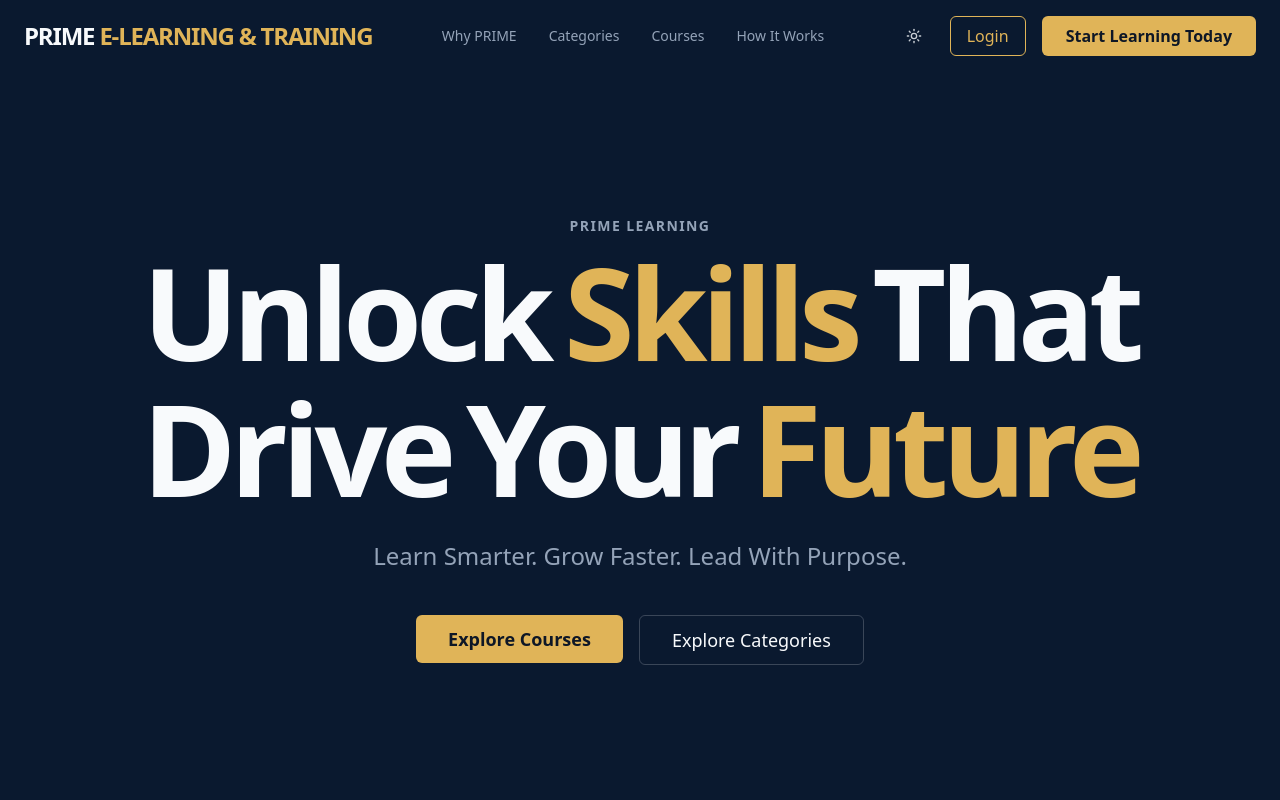
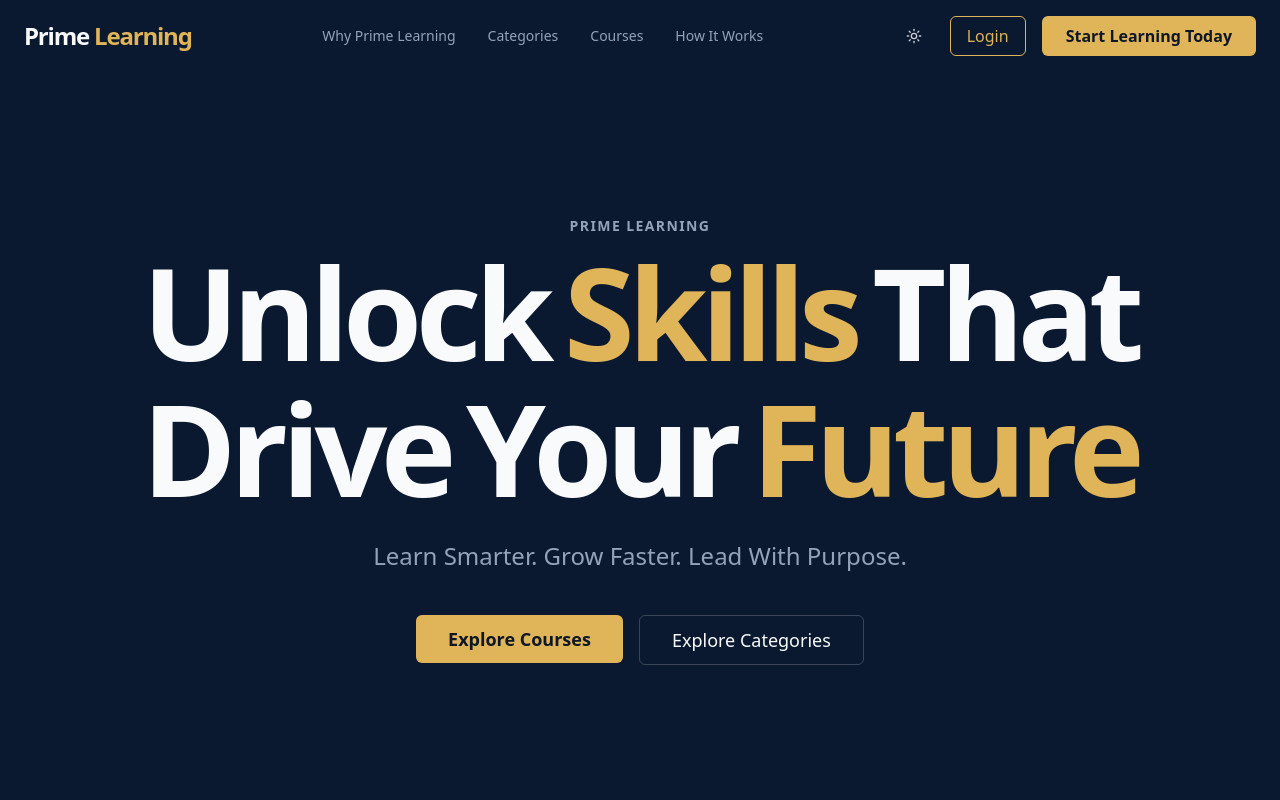
Before and after one commit to Vibe-Coders-Batch/prime-fx-frontend, a Next.js app: page / in a window 1280 px wide. Shown: the top 800 px of the page. Built offline with nearby package versions, Linux system fonts and the light colour scheme; no server answers.

Commit message:
Update branding to "Prime Learning" across footer, navbar, about, and CTA components for consistency. Adjust titles and descriptions to reflect the new branding.

```diff
--- a/src/components/layout/footer.tsx
+++ b/src/components/layout/footer.tsx
@@ -11,9 +11,9 @@ export function Footer() {
     >
       <div className="max-w-7xl mx-auto grid grid-cols-2 sm:grid-cols-2 md:grid-cols-4 gap-6 sm:gap-8">
         <div className="space-y-3 sm:space-y-4 col-span-2 sm:col-span-2 md:col-span-1">
-          <Link href="/" aria-label="PRIME E-Learning & Training - Home">
+          <Link href="/" aria-label="Prime Learning - Home">
             <h2 className="text-lg sm:text-xl md:text-2xl font-bold text-white">
-              PRIME <span className="text-primary-gold">E-LEARNING & TRAINING</span>
+              Prime <span className="text-primary-gold">Learning</span>
             </h2>
           </Link>
           <p className="text-white/60 text-xs sm:text-sm">
@@ -125,7 +125,7 @@ export function Footer() {
       <div className="mt-12 pt-8 border-t border-white/5 max-w-7xl mx-auto">
         <div className="flex flex-col md:flex-row justify-between items-center gap-4">
           <p className="text-white/40 text-sm text-center md:text-left">
-            © {currentYear} PRIME E-LEARNING & TRAINING. All rights reserved.
+            © {currentYear} Prime Learning. All rights reserved.
           </p>
           <nav aria-label="Social media links">
             <ul className="flex items-center gap-6">
--- a/src/components/layout/navbar.tsx
+++ b/src/components/layout/navbar.tsx
@@ -76,15 +76,15 @@ export function Navbar() {
         href="/"
         className="text-base sm:text-lg md:text-xl lg:text-2xl font-bold tracking-tighter text-foreground"
       >
-        <span className="hidden sm:inline">PRIME </span>
-        <span className="text-primary hidden sm:inline">E-LEARNING & TRAINING</span>
-        <span className="sm:hidden">PRIME</span>
+        <span className="hidden sm:inline">Prime </span>
+        <span className="text-primary hidden sm:inline">Learning</span>
+        <span className="sm:hidden">Prime</span>
       </Link>
 
       {/* Nav Links */}
       <nav className="hidden md:flex items-center gap-6 lg:gap-8">
         {[
-          { label: "Why PRIME", href: "#why-prime-learning" },
+          { label: "Why Prime Learning", href: "#why-prime-learning" },
           { label: "Categories", href: "#categories" },
           { label: "Courses", href: "#courses" },
           { label: "How It Works", href: "#how-it-works" },
--- a/src/components/sections/about.tsx
+++ b/src/components/sections/about.tsx
@@ -59,7 +59,7 @@ export function About() {
             viewport={{ once: true }}
             className="text-2xl sm:text-3xl md:text-4xl font-bold bg-clip-text text-transparent bg-gradient-to-r from-foreground to-foreground/70 mb-4 sm:mb-6"
           >
-            About PRIME E-LEARNING & TRAINING
+            About Prime Learning
           </motion.h2>
 
           <motion.div
@@ -70,7 +70,7 @@ export function About() {
             className="space-y-4 sm:space-y-6 text-muted-foreground text-sm sm:text-base md:text-lg leading-relaxed"
           >
             <p>
-              PRIME E-LEARNING & TRAINING is a next-generation, online-only
+              Prime Learning is a next-generation, online-only
               EdTech platform built to democratize access to high-quality
               learning. We believe that education should not be restricted by
               formal qualifications, expensive institutions, or rigid systems.
@@ -83,8 +83,8 @@ export function About() {
               Our platform offers practical, industry-aligned training modules
               that require no prior academic prerequisites. Whether you are
               starting a second career, upgrading your financial literacy, or
-              seeking to understand modern digital industries, PRIME E-LEARNING &
-              TRAINING makes learning accessible, flexible, and affordable. We are
+              seeking to understand modern digital industries, Prime Learning makes
+              learning accessible, flexible, and affordable. We are
               committed to enabling millions of learners worldwide with tools that
               strengthen confidence, capability, and career growth.
             </p>
--- a/src/components/sections/cta.tsx
+++ b/src/components/sections/cta.tsx
@@ -14,7 +14,7 @@ export function CTA() {
           id="cta-heading"
           className="text-2xl sm:text-3xl md:text-4xl lg:text-5xl font-bold text-primary-foreground mb-4 sm:mb-6 md:mb-8 tracking-tight"
         >
-          Join PRIME E-Learning & Training Today
+          Join Prime Learning Today
         </h2>
         <p className="text-primary-foreground/80 text-sm sm:text-base md:text-lg mb-6 sm:mb-8 max-w-2xl mx-auto px-2">
           Start building skills that create real opportunities. Learn smarter, grow faster,
@@ -29,7 +29,7 @@ export function CTA() {
           <Link href="/signup" aria-label="Start learning today">
             <Button
               variant="outline"
-              className="w-full sm:w-auto border-primary-foreground/40 text-primary-foreground hover:bg-primary-foreground hover:text-primary text-sm sm:text-base md:text-lg px-6 sm:px-8 py-4 sm:py-6 font-bold rounded-full"
+              className="w-full sm:w-auto bg-transparent border-primary-dark/30 text-primary-dark hover:bg-primary-dark hover:text-white text-sm sm:text-base md:text-lg px-6 sm:px-8 py-4 sm:py-6 font-bold rounded-full"
             >
               Start Learning Today
             </Button>
```
